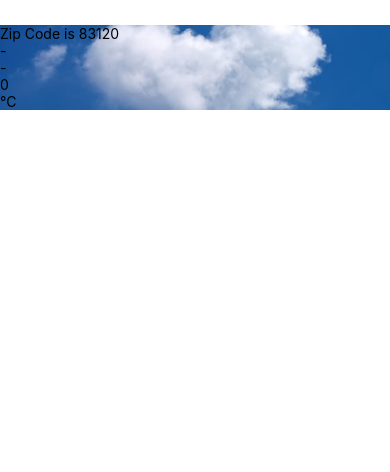
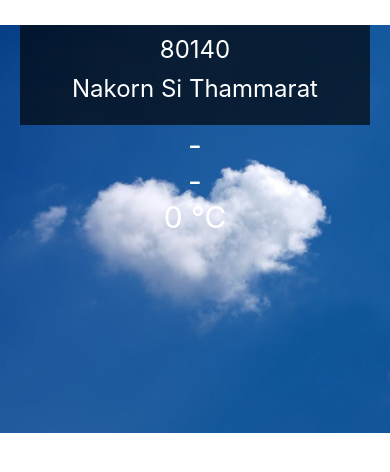
Before and after one commit to kalima007c/3SA04-React-Native, a React Native app: screen / in a window 390 px wide. Shown: the top 472 px of the page. Built offline with nearby package versions, Linux system fonts and the light colour scheme.

Commit message:
second Commit

```diff
--- a/App.js
+++ b/App.js
@@ -1,12 +1,11 @@
 import React from 'react';
 import { StyleSheet, Text, View } from 'react-native';
 import Weather from  './components/Weather'
-// import Forecast from './components/Forecast'
 
 export default class App extends React.Component {
   render() {
     return (
-     <Weather zipCode="83120"/>
+    <Weather zipCode='80140'/>
     )
   }
 }
@@ -17,4 +16,4 @@ const styles = StyleSheet.create({
     alignItems: 'center',
     justifyContent: 'center',
   },
-});
+})
--- a/components/Forecast.js
+++ b/components/Forecast.js
@@ -1,16 +1,21 @@
 import React from 'react'
-
-import {Text, View } from 'react-native'
+import { StyleSheet, Text, View, ImageBackground } from 'react-native'
 
 export default class Forecast extends React.Component {
     render() {
+        let { main, description, temp } = this.props
         return (
-            <View>
-                <Text>{this.props.main}</Text>
-                <Text>{this.props.description}</Text>
-                <Text>{this.props.temp}</Text>
-                <Text>°C</Text>
+            <View style={{ flex: 1, flexDirection: 'column', justifyContent: 'center', alignItems: 'center', paddingBottom: 200 }}>
+                <Text style={styles.noti}>{main}</Text>
+                <Text style={styles.noti}>{description}</Text>
+                <Text style={styles.noti}>{temp + " " + "°C"}</Text>
             </View>
         )
     }
 }
+const styles = StyleSheet.create({
+    noti: {
+        fontSize: 30,
+        color: 'white'
+    },
+})
--- a/components/Weather.js
+++ b/components/Weather.js
@@ -2,7 +2,7 @@ import React from 'react';
 import { StyleSheet, Text, View, ImageBackground } from 'react-native'
 import Forecast from './Forecast'
 
-export default class Weather extends React.Component {
+class Weather extends React.Component {
   constructor(props) {
     super(props)
     this.state = {
@@ -12,19 +12,37 @@ export default class Weather extends React.Component {
     }
   }
   render() {
-
     return (
       <View style={styles.container}>
-      <ImageBackground source={require('./bg.jpeg')} style={styles.backdrop}>
-        <Text>Zip Code is {this.props.zipCode}</Text>
-        <Forecast {...this.state.forecast}/>
-      </ImageBackground>
+        <ImageBackground source={require('./bg.jpeg')} style={styles.backdrop}>
+          <View style={{ flex: 1, flexDirection: 'row', justifyContent: 'center' }}>
+            <View style={{ width: 350, height: 100, backgroundColor: 'rgba(0, 0, 0, 0.66)', alignItems: 'center' }}>
+              <Text style={styles.Headline}>{this.props.zipCode}</Text>
+              <Text style={styles.Headline}>Nakorn Si Thammarat</Text>
+            </View>
+          </View>
+          <Forecast {...this.state.forecast} />
+        </ImageBackground>
       </View>
-    );
+    )
   }
 }
 
 const styles = StyleSheet.create({
-  container: { paddingTop: 25 },
-  backdrop: { width: '100%', height: '100%'},
-});
+  container: {
+    paddingTop: 25
+  },
+  backdrop: {
+    width: '100%',
+    height: '100%'
+  },
+
+  Headline: {
+    textAlign: 'center',
+    fontSize: 24,
+    paddingTop: 10,
+    color: 'white'
+  },
+})
+
+export default Weather;
```
